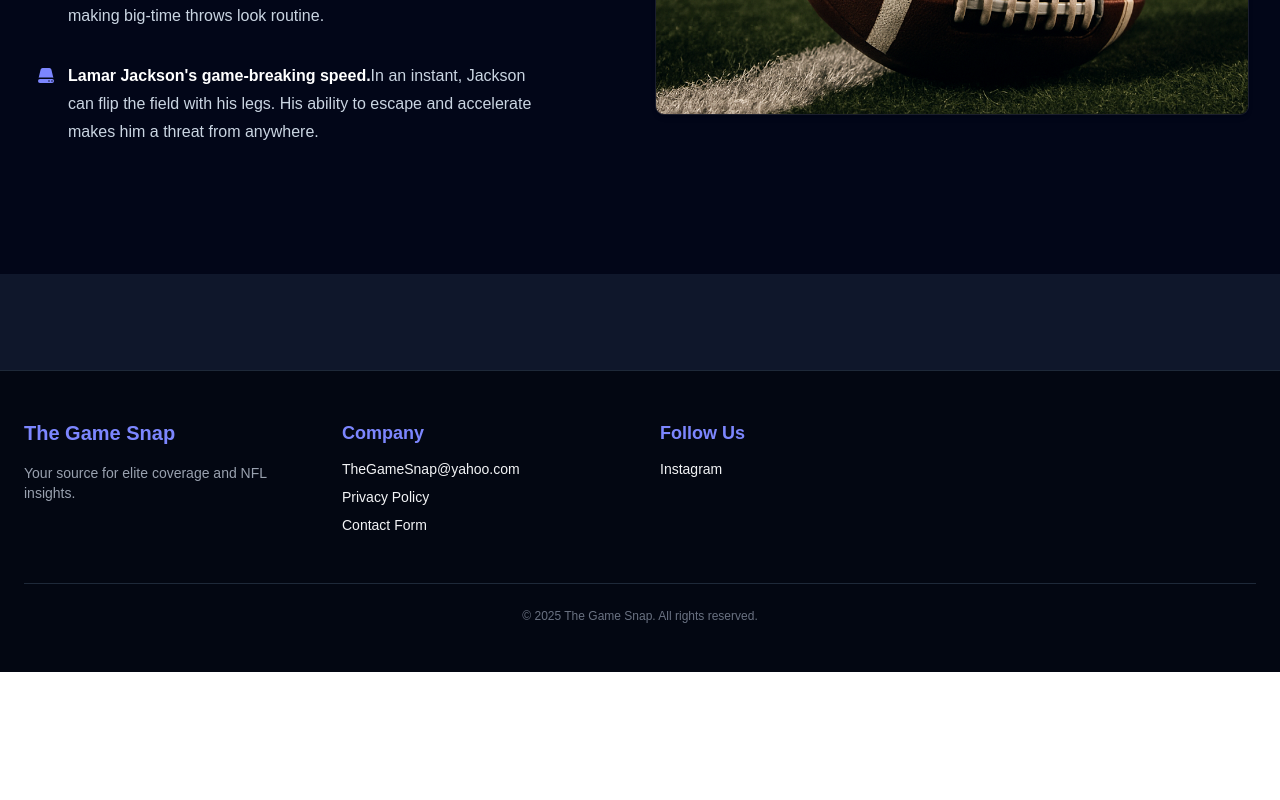
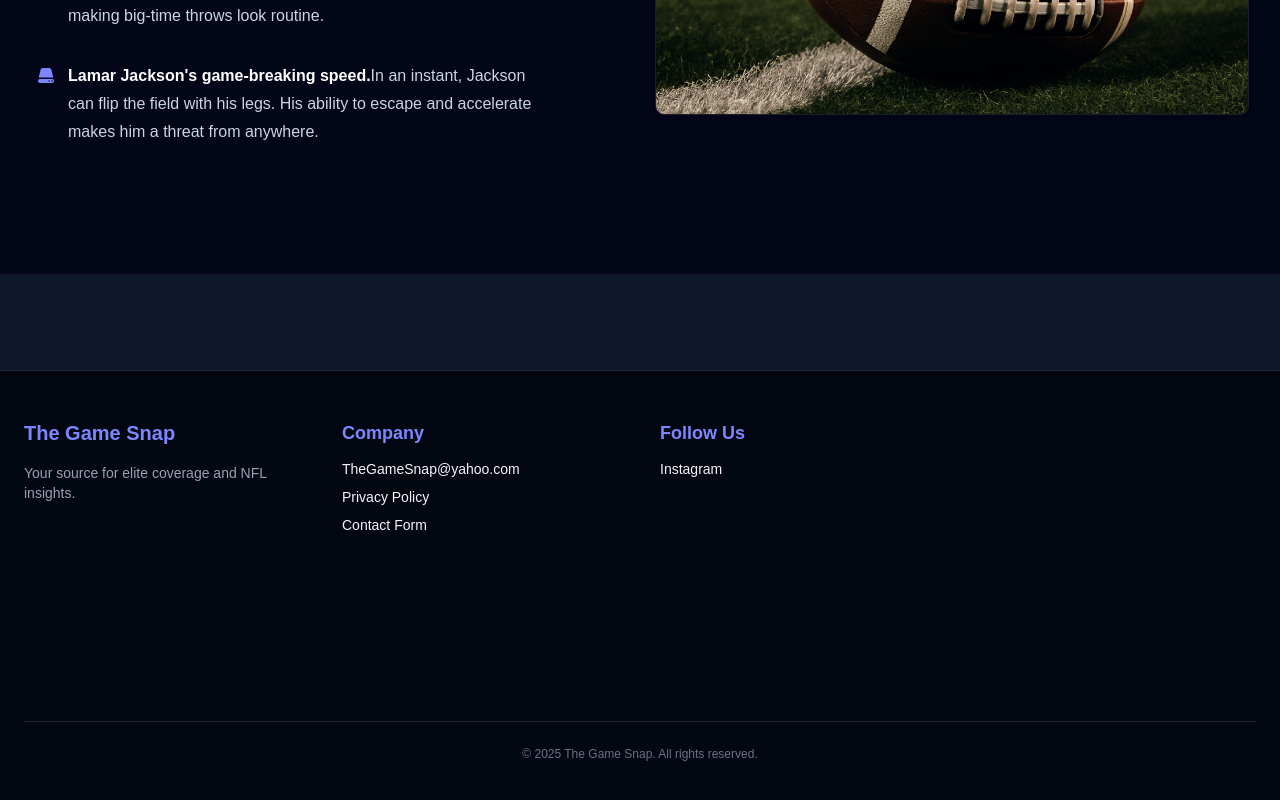
Before and after one commit to Armond-Guze/football-news, a Next.js app: page / in a window 1280 px wide. Shown: the part 3186-3986 px from the top of the page. Before the commit the page ends 3858 px from the top, so only its background shows below. Built offline with nearby package versions, Linux system fonts and the light colour scheme.

Commit message:
adsense ads code

```diff
--- a/app/components/Footer.jsx
+++ b/app/components/Footer.jsx
@@ -1,6 +1,19 @@
+"use client";
 import Link from "next/link";
+import Script from "next/script";
+import { useEffect } from "react";
 
 const Footer = () => {
+  useEffect(() => {
+    if (typeof window !== "undefined" && window.adsbygoogle) {
+      try {
+        (window.adsbygoogle = window.adsbygoogle || []).push({});
+      } catch (e) {
+        console.error("Adsense error:", e);
+      }
+    }
+  }, []);
+
   return (
     <footer className="bg-gray-950 text-gray-100 py-12 mt-24 border-t border-gray-800">
       <div className="max-w-7xl mx-auto px-6">
@@ -26,18 +39,12 @@ const Footer = () => {
                 </a>
               </li>
               <li>
-                <Link
-                  href="/privacypolicy"
-                  className="hover:text-indigo-400 transition"
-                >
+                <Link href="/privacypolicy" className="hover:text-indigo-400 transition">
                   Privacy Policy
                 </Link>
               </li>
               <li>
-                <Link
-                  href="/contact"
-                  className="hover:text-indigo-400 transition"
-                >
+                <Link href="/contact" className="hover:text-indigo-400 transition">
                   Contact Form
                 </Link>
               </li>
@@ -62,6 +69,25 @@ const Footer = () => {
           </div>
         </div>
 
+        {/* AdSense */}
+        <div className="mt-12 flex justify-center">
+          <ins
+            className="adsbygoogle"
+            style={{ display: "block", width: "100%", height: "90px" }}
+            data-ad-client="ca-pub-7706858365277925"
+            data-ad-slot="1234567890" // Replace with your ad slot
+            data-ad-format="auto"
+            data-full-width-responsive="true"
+          ></ins>
+        </div>
+
+        <Script
+          async
+          src="https://pagead2.googlesyndication.com/pagead/js/adsbygoogle.js?client=ca-pub-7706858365277925"
+          crossOrigin="anonymous"
+          strategy="afterInteractive"
+        />
+
         <div className="mt-12 text-center text-xs text-gray-500 border-t border-gray-800 pt-6">
           &copy; {new Date().getFullYear()} The Game Snap. All rights reserved.
         </div>
--- a/app/layout.js
+++ b/app/layout.js
@@ -20,6 +20,15 @@ export const metadata = {
 export default function RootLayout({ children }) {
   return (
     <html lang="en" className="bg-white text-gray-900 dark:text-gray-100">
+            <head>
+        {/* AdSense script tag */}
+        <script
+          async
+          src="https://pagead2.googlesyndication.com/pagead/js/adsbygoogle.js?client=ca-pub-7706858365277925"
+          crossOrigin="anonymous"
+        ></script>
+      </head>
+
       <body>
         {children}
       </body>
```
